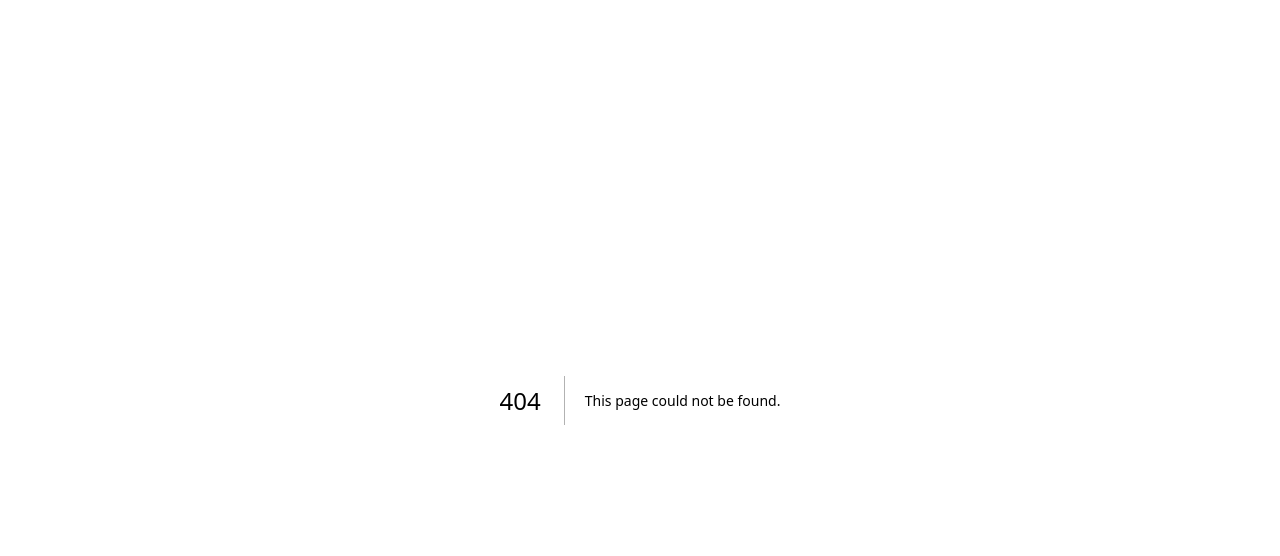
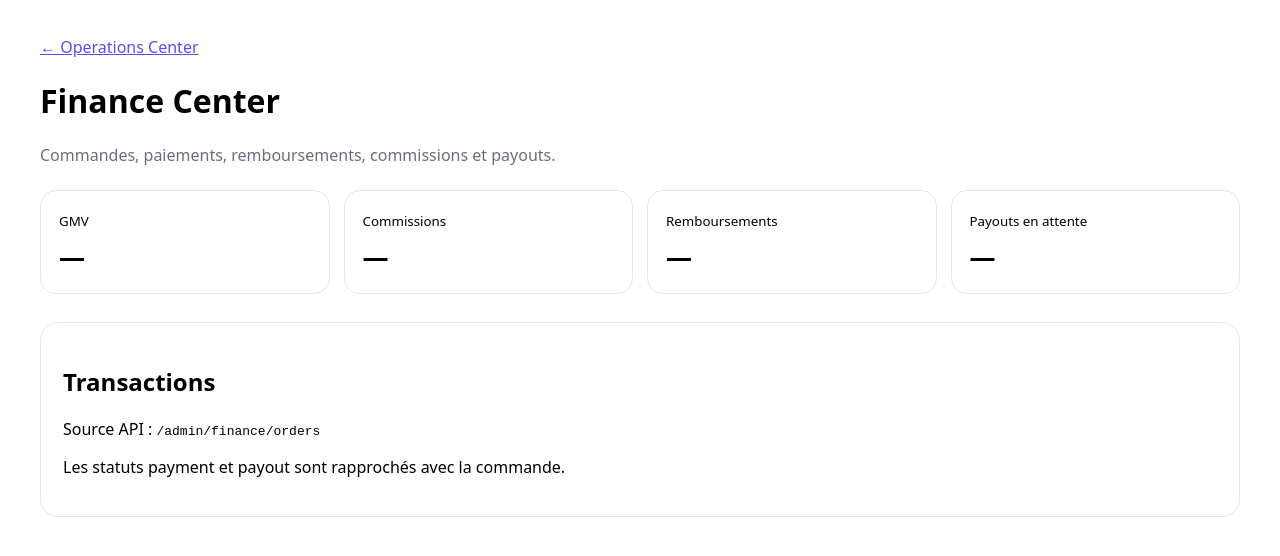
Before and after one commit to hakersoy66/petitannonces, a Next.js app in the folder apps/admin/: page /finance in a window 1280 px wide. Before the commit this address had no page. Shown: the top 556 px of the page. Built offline with nearby package versions, Linux system fonts and the light colour scheme.

Commit message:
feat(admin): add finance operations page

```diff
--- /dev/null
+++ b/apps/admin/app/finance/page.tsx
@@ -0,0 +1,11 @@
+export default function FinancePage() {
+  return <main style={{ padding: 36, maxWidth: 1200, margin: "0 auto" }}>
+    <a href="/" style={{ color: "#5b4cf0" }}>← Operations Center</a>
+    <h1>Finance Center</h1>
+    <p style={{ color: "#6c6c7d" }}>Commandes, paiements, remboursements, commissions et payouts.</p>
+    <div style={{ display: "grid", gridTemplateColumns: "repeat(4,1fr)", gap: 14, marginTop: 24 }}>
+      {["GMV","Commissions","Remboursements","Payouts en attente"].map((x) => <div key={x} style={{ border: "1px solid #e5e5ec", borderRadius: 16, padding: 18 }}><small>{x}</small><strong style={{ display: "block", fontSize: 26, marginTop: 8 }}>—</strong></div>)}
+    </div>
+    <section style={{ marginTop: 28, border: "1px solid #e5e5ec", borderRadius: 18, padding: 22 }}><h2>Transactions</h2><p>Source API : <code>/admin/finance/orders</code></p><p>Les statuts payment et payout sont rapprochés avec la commande.</p></section>
+  </main>;
+}
```
